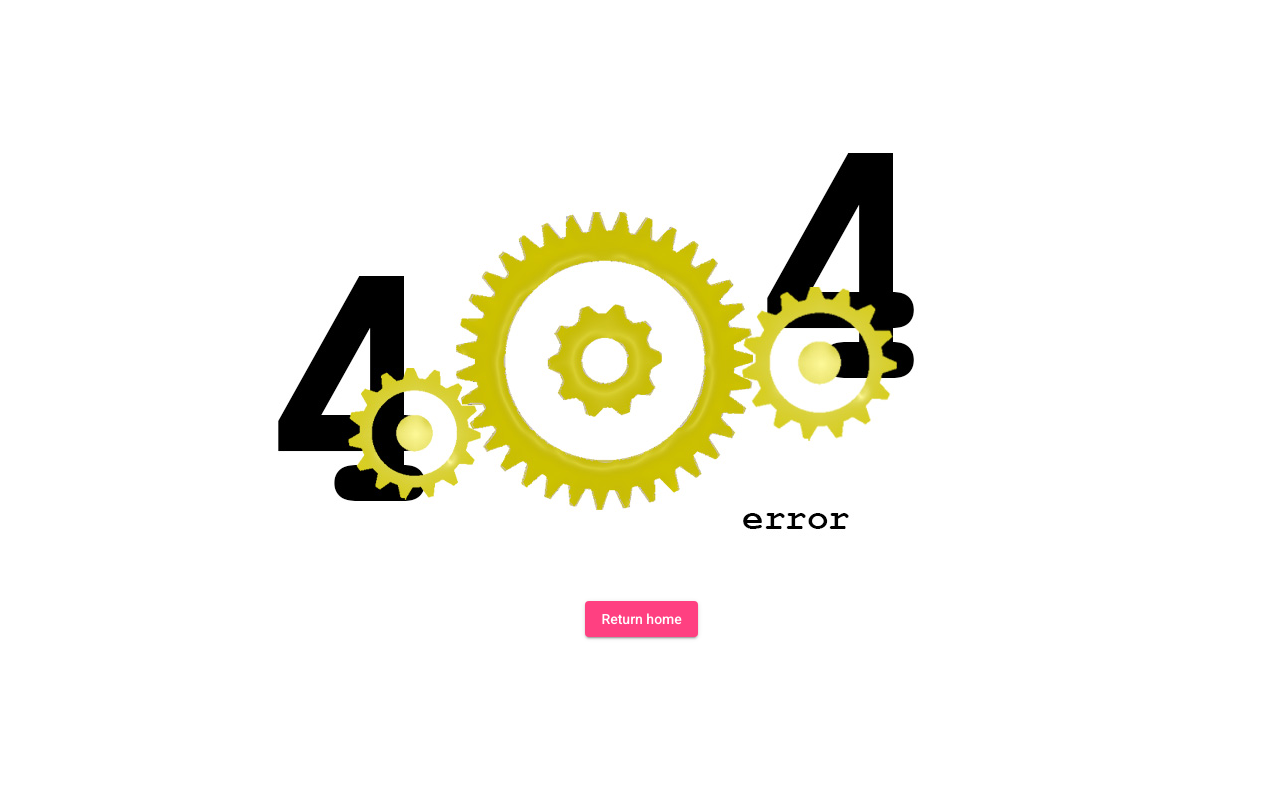
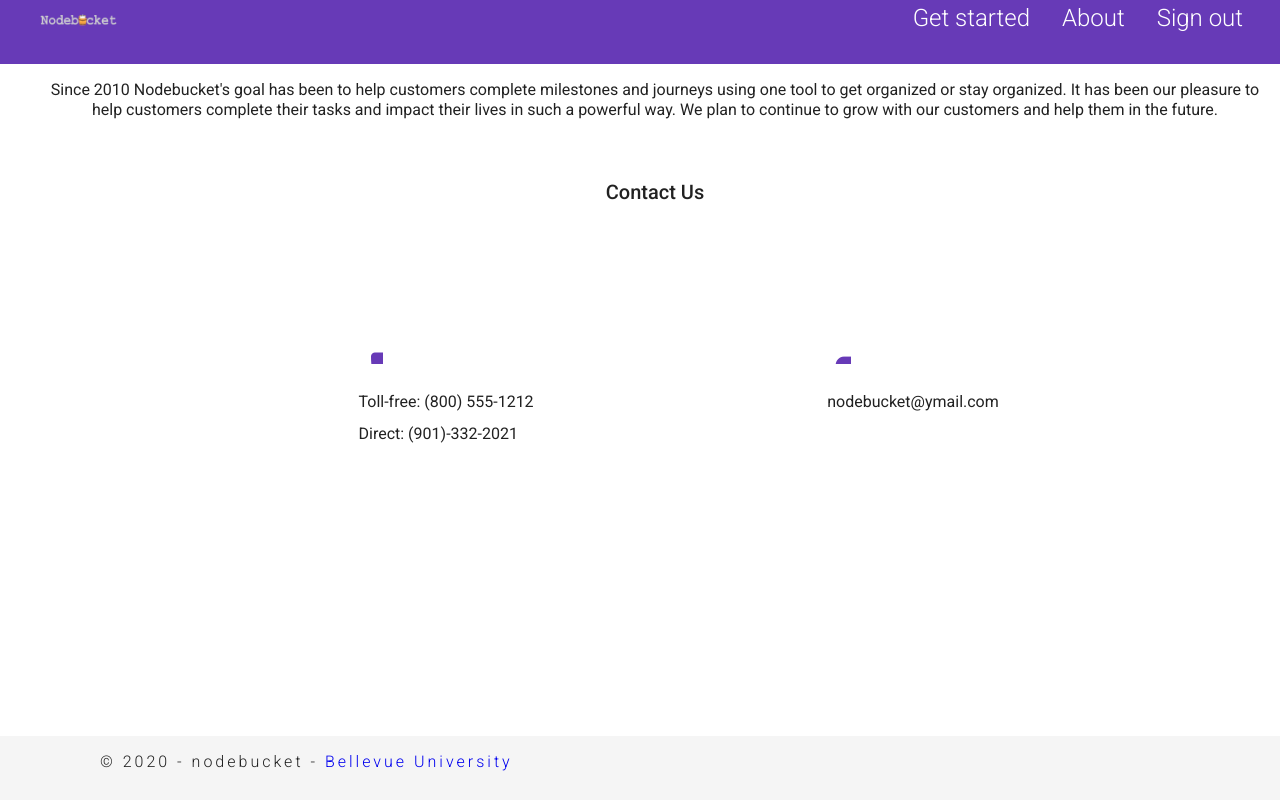
Before and after one commit to Ms-V-isa-Dev/nodebucket, an Angular app: page /#/about in a window 1280 px wide. Before the commit this address led to /#/session/not-found. Built offline with nearby package versions, Linux system fonts and the light colour scheme; what ngx-cookie-service would draw is missing.

Commit message:
Updating about page

```diff
--- a/src/app/app-routing.module.ts
+++ b/src/app/app-routing.module.ts
@@ -13,6 +13,7 @@ import { AuthGuard } from './shared/auth.guard';
 import { AuthLayoutComponent } from './shared/auth-layout/auth-layout.component';
 import { SigninComponent } from './pages/signin/signin.component';
 import { NotFoundComponent } from './pages/not-found/not-found.component';
+import { AboutComponent } from './pages/about/about.component';
 
 const routes: Routes = [
   {
@@ -23,6 +24,10 @@ const routes: Routes = [
         path: '',
         component: HomeComponent,
         canActivate: [AuthGuard]
+      },
+      {
+        path: 'about',
+        component: AboutComponent,
       }
     ]
   },
--- a/src/app/pages/about/about.component.css
+++ b/src/app/pages/about/about.component.css
@@ -0,0 +1,8 @@
+
+  .card-title-icon, .mat-icon {
+    font-size: 100px;
+  }
+
+  .mat-card-content, .p {
+    font-size: 16px;
+  }
--- a/src/app/pages/about/about.component.html
+++ b/src/app/pages/about/about.component.html
@@ -2,10 +2,72 @@
 =============================================
 ; Title: Nodebucket Capstone
 ; Author: Verlee Washington
-; Date: 10/4/2020
+; Date: 10/09/2020
 ; Description: About component html
 ;============================================
 -->
 
 
-<p>about works!</p>
+<br /><br /><br /><br />
+<div fxFlex="column" style="width: 70%;">
+  <mat-card class="mat-elevation-z0">
+    <mat-card-content>
+      <p style="text-align: center">
+        Since 2010 Nodebucket's goal has been to help customers complete milestones and
+        journeys using one tool to get organized or stay organized. It has been our
+        pleasure to help customers complete their tasks and impact their lives in such a
+        powerful way. We plan to continue to grow with our customers and help them in the future.
+      </p>
+    </mat-card-content>
+
+    <br /><br />
+
+    <mat-card-content>
+      <h2 style="text-align: center">
+        Contact Us
+      </h2>
+    </mat-card-content>
+  </mat-card>
+
+  <br /><br /><br /><br />
+
+<div fxLayout="row wrap" style="margin-left: 25%;">
+
+  <div fxFlex>
+    <mat-card class="mat-elevation-z0">
+      <mat-card-title class="card-title-icon">
+        <mat-icon color="primary">phone</mat-icon>
+      </mat-card-title>
+
+      <br />
+
+      <mat-card-content class="align-center">
+        <p>
+          Toll-free: (800) 555-1212
+        </p>
+        <p>
+          Direct: (901)-332-2021
+        </p>
+      </mat-card-content>
+    </mat-card>
+  </div>
+
+
+  <div fxFlex>
+
+    <mat-card class="mat-elevation-z0">
+    <mat-card-title class ="card-title-icon">
+      <mat-icon color="primary">mail_outline</mat-icon>
+    </mat-card-title>
+
+    <br />
+
+    <mat-card-content class="align-center">
+      <p>
+        nodebucket@ymail.com
+      </p>
+    </mat-card-content>
+  </mat-card>
+  </div>
+</div>
+</div>
--- a/src/app/shared/base-layout/base-layout.component.css
+++ b/src/app/shared/base-layout/base-layout.component.css
@@ -1,4 +1,5 @@
 .logo {
+    margin-top: 5px;
     margin-left: 20px;
     font-size: 24px;
     font-weight: lighter;
```
Also changed, not shown: src/app/pages/not-found/not-found.component.html (+9 -0 lines).
